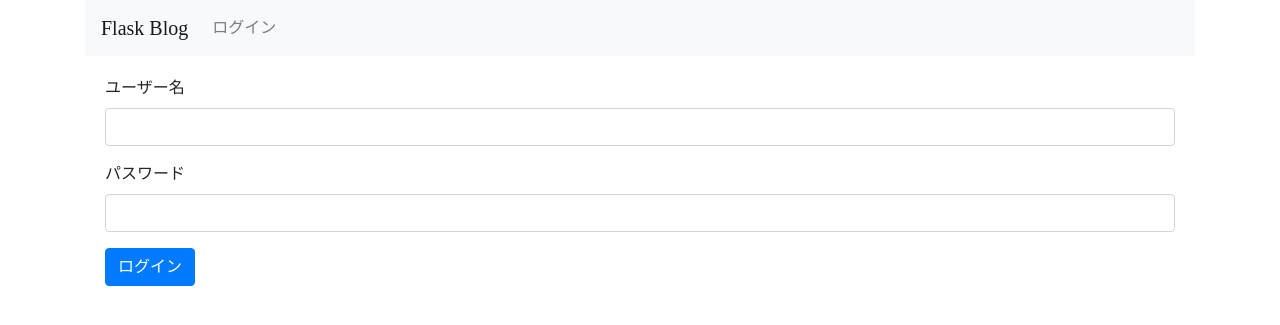
After one commit to kunipico/serverlessApp, a Flask app: page /login in a window 1280 px wide. The commit adds this page. Shown: the top 325 px of the page. Run offline with Flask 3, Linux system fonts and the light colour scheme; some libraries are stand-ins or nearby versions; some web fonts are replaced.

Commit message:
ログイン/ログアウト機能実装

```diff
--- a/application/flask_blog/config.py
+++ b/application/flask_blog/config.py
@@ -3,3 +3,7 @@ DYNAMODB_REGION = 'ap-northeast-1'
 AWS_ACCESS_KEY_ID = 'aws123456789'
 AWS_SECRET_ACCESS_KEY = 'aws123456789'
 DYNAMODB_ENDPOINT_URL = 'http://localhost:8000'
+
+SECRET_KEY = 'secret key'
+USERNAME = 'john'
+PASSWORD = 'due123'
--- /dev/null
+++ b/application/flask_blog/lib/utils.py
@@ -0,0 +1,6 @@
+from flask_blog.models.users import User
+
+def setup_auth(login_manager):
+    @login_manager.user_loader
+    def load_user(user_id):
+        return User(user_id)
--- /dev/null
+++ b/application/flask_blog/models/users.py
@@ -0,0 +1,5 @@
+from flask_login import UserMixin
+
+class User(UserMixin):
+    def __init__(self, user_id):
+        self.id = user_id
--- a/application/flask_blog/templates/layout.html
+++ b/application/flask_blog/templates/layout.html
@@ -18,12 +18,27 @@
 
             <div class="collapse navbar-collapse" id="navbarNav">
                 <ul class="nav navbar-nav navbar-right">
+                    {% if not current_user.is_authenticated %}
+                    <li class="nav-item">
+                        <a class="nav-link" href="{{ url_for('login') }}">ログイン</a>
+                    </li>
+                    {% else %}
                     <li class="nav-item">
                         <a class="nav-link" href="{{ url_for('new_entry') }}">新規投稿</a>
                     </li>
+                    <li class="nav-item">
+                        <a class="nav-link" href="{{ url_for('logout') }}">ログアウト</a>
+                    </li>
+                    {% endif %}
                 </ul>
             </div>
         </nav>
+
+        {%for message in get_flashed_messages()%}
+        <div class="alert alert-info" role="alert">
+            {{message}}
+        </div>
+        {%endfor%}
 
         <div class="blog-body">
             {% block body %}{% endblock %}
--- /dev/null
+++ b/application/flask_blog/templates/login.html
@@ -0,0 +1,16 @@
+{% extends "layout.html" %}
+{% block body %}
+<form action="{{url_for('login') }}" method="post">
+    <div class="form-group">
+        <label for="InputTitle">ユーザー名</label>
+        <input type="text" class="form-control" id="InputTitle" name=username>
+    </div>
+
+    <div class="form-group">
+        <label for="InputPassword">パスワード</label>
+        <input type="password" class="form-control" id="InputPassword" name="password">
+    </div>
+
+    <button type="submit" class="btn btn-primary">ログイン</button>
+</form>
+{% endblock %}
--- /dev/null
+++ b/application/flask_blog/views/views.py
@@ -0,0 +1,27 @@
+from flask import request, redirect, url_for, render_template, flash, session
+from flask_blog import app
+from flask_login import login_user, logout_user
+from flask_blog.models.users import User
+
+@app.route('/login', methods = ['GET', 'POST'])
+def login():
+    if request.method == 'POST':
+        if request.form['username'] != app.config['USERNAME']:
+            flash('ユーザー名が異なります。')
+        elif request.form['password'] != app.config['PASSWORD']:
+            flash('パスワードが異なります。')
+        else:
+            login_user(User(request.form['username']))  # flask_loginの機能でセッションを付与することができる。
+            flash('ログインしました。')
+            return redirect(url_for('show_entries'))
+    return render_template('login.html')
+
+@app.route('/logout')
+def logout():
+    logout_user()
+    flash('ログアウトしました。')
+    return redirect(url_for('login'))
+
+@app.errorhandler(404)
+def non_existant_route(error):
+    return redirect(url_for('login'))
```
Also changed, not shown: application/flask_blog/__init__.py (+10 -1 lines), application/flask_blog/views/entries.py (+11 -0 lines), README.md, application/flask_blog/lib/__initi__.py (added), 2 other files.
